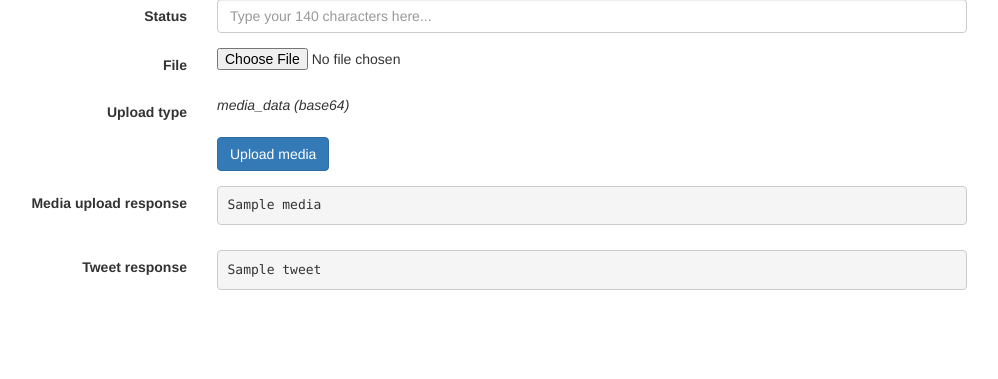
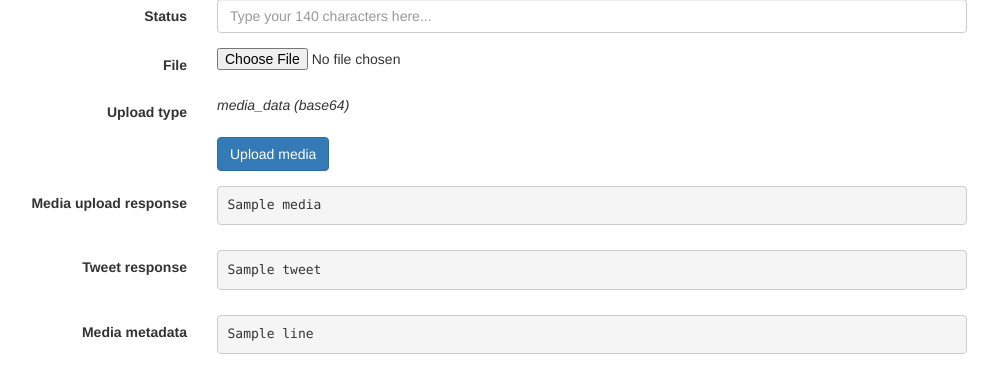
Before and after one commit to twitterml/django-rest-apis, a Django app: template templates/media_video.html in a window 1280 px wide. Shown: the part 689-1068 px from the top of the page, without its empty margins (48-1046 px from the left). Before the commit the page ends 979 px from the top, so only its background shows below. Run offline with Django 3.2, Linux system fonts and the light colour scheme; tables that the repository leaves empty hold one stand-in row (values such as "Sample post"); the template is opened without the code that fills it: values that come from a table or form of the project are taken from there, most other values are stand-ins (such as "Sample title", 1, 10 or a date in 2020); some libraries are stand-ins or nearby versions.

Commit message:
hachoir video metadata

```diff
--- a/home/views.py
+++ b/home/views.py
@@ -173,6 +173,7 @@ def media(request, type, examples, template):
 
     api = get_twitter(request.user)
     response = {}
+    metadata = None
 
     status = request.REQUEST.get("status", None)
     media_type = request.REQUEST.get("media_type", None)
@@ -209,7 +210,10 @@ def media(request, type, examples, template):
             data = api._ParseAndCheckTwitter(json_data.content)
             response['tweet'] = data
 
-    context = {'request': request, 'examples': examples, 'form': form, 'response': response}
+        metadata = get_metadata(image.file.path)
+        print metadata
+
+    context = {'request': request, 'examples': examples, 'form': form, 'response': response, 'metadata': metadata}
     return render_to_response(template, context, context_instance=RequestContext(request))
 
 def media_upload(api, upload_url, image, media_type=None):
@@ -375,6 +379,31 @@ def get_twitter(user):
 
     return api
 
+def get_metadata(filename):
+
+    from hachoir_core.error import HachoirError
+    from hachoir_core.cmd_line import unicodeFilename
+    from hachoir_parser import createParser
+    from hachoir_core.tools import makePrintable
+    from hachoir_metadata import extractMetadata
+    from hachoir_core.i18n import getTerminalCharset
+
+#     filename, realname = unicodeFilename(filename), filename
+    parser = createParser(filename, filename)
+    if not parser:
+        return "Unable to parse file"
+
+    try:
+        metadata = extractMetadata(parser)
+    except HachoirError, err:
+        return "Metadata extraction error: %s" % unicode(err)
+
+    if not metadata:
+        return "Unable to extract metadata"
+
+    text = metadata.exportPlaintext()
+    return text
+
 def chunkify(l, n):
     n = max(1, n)
     return [l[i:i + n] for i in range(0, len(l), n)]
--- a/requirements.txt
+++ b/requirements.txt
@@ -6,3 +6,6 @@ python-social-auth
 python-twitter==2.2
 South==1.0.2
 Fabric==1.7.0
+hachoir-core
+hachoir-parser
+hachoir-metadata
--- a/templates/media_video.html
+++ b/templates/media_video.html
@@ -102,6 +102,15 @@ and recommendations page</a> gives guidance on what our system supports.
     </div>
   </div>
   {% endif %}
+  {% if metadata %}
+  <div class="form-group">
+    <label for="inputEmail3" class="col-sm-2 control-label">Media metadata</label>
+    <div class="col-sm-8">
+    	<pre>{% for line in metadata %}{{line}}
+{% endfor %}</pre>
+    </div>
+  </div>
+  {% endif %}
 </form>
 
 
```
Also changed, not shown: templates/media_photo.html (+10 -0 lines).
